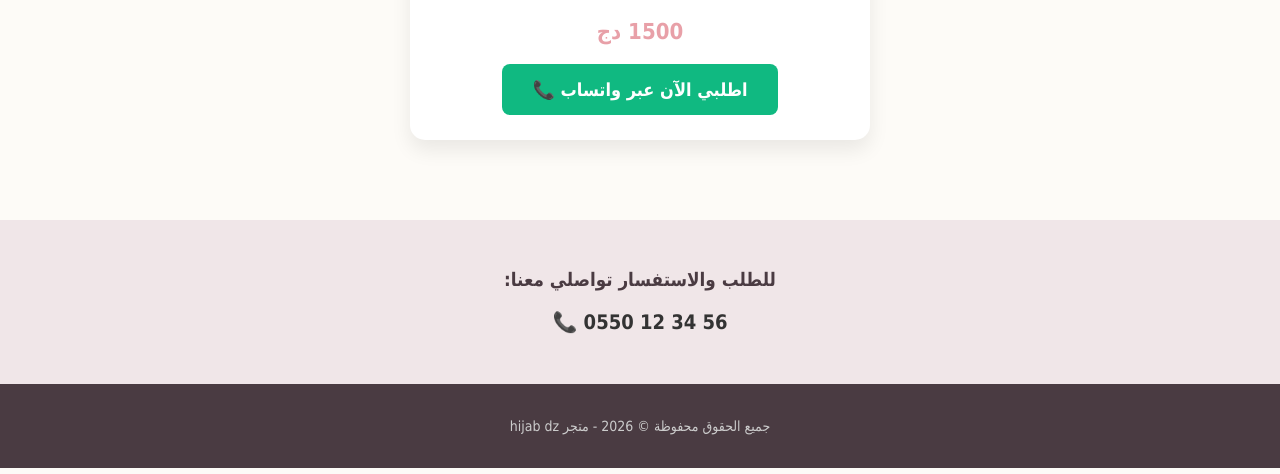
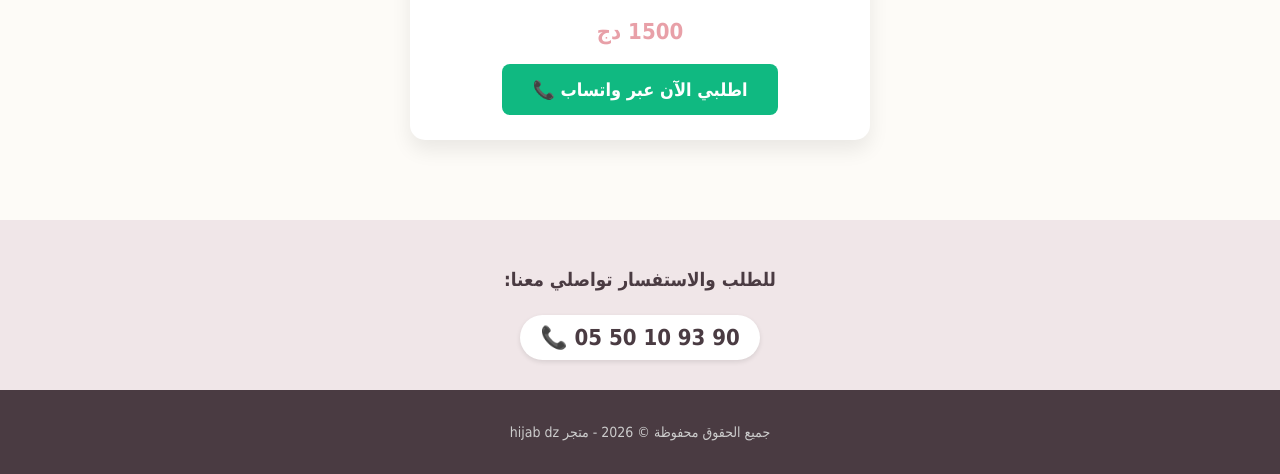
Before and after one commit to ishakdiga55-ops/Hijab-dz, a plain HTML site: page index.html in a window 1280 px wide. Shown: the part 833-1307 px from the top of the page. Drawn offline with Linux system fonts and the light colour scheme.

Commit message:
Update index.html

```diff
--- a/index.html
+++ b/index.html
@@ -13,15 +13,15 @@
 
         body {
             font-family: Tahoma, Arial, sans-serif;
-            background-color: #fdfbf7; /* لون كريمي فاتح */
+            background-color: #fdfbf7;
             margin: 0;
             padding: 0;
             color: #333;
         }
 
-        /* الترويسة وشريط التنقل */
+        /* الترويسة */
         header {
-            background-color: #4a3b42; /* لون بني داكن أنيق */
+            background-color: #4a3b42;
             color: white;
             padding: 15px 20px;
             display: flex;
@@ -44,10 +44,10 @@
         }
 
         nav a:hover {
-            color: #e8a0a8; /* لون وردي عند التمرير */
+            color: #e8a0a8;
         }
 
-        /* القسم الرئيسي (Hero) */
+        /* القسم الرئيسي */
         .hero {
             background-color: #4a3b42;
             color: white;
@@ -65,7 +65,7 @@
             margin-bottom: 20px;
         }
 
-        /* قسم المنتج الواحد */
+        /* قسم المنتج */
         .product-section {
             padding: 40px 20px;
             max-width: 500px;
@@ -93,6 +93,7 @@
             width: 100%;
             height: 350px;
             object-fit: cover;
+            background-color: #f0f0f0; /* خلفية مؤقتة إذا لم توجد الصورة */
         }
 
         .product-card h3 {
@@ -108,9 +109,10 @@
             margin-bottom: 20px;
         }
 
+        /* زر الطلب عبر واتساب */
         .btn-order {
             display: inline-block;
-            background-color: #10b981; /* لون أخضر واتساب */
+            background-color: #10b981;
             color: white;
             border: none;
             padding: 15px 30px;
@@ -139,11 +141,24 @@
             margin-bottom: 15px;
         }
 
-        .contact-section p {
-            font-size: 20px;
+        /* رابط الهاتف */
+        .phone-link {
+            font-size: 22px;
             font-weight: bold;
-            color: #333;
-            direction: ltr; /* لضبط شكل الأرقام */
+            color: #4a3b42;
+            text-decoration: none;
+            direction: ltr;
+            display: inline-block;
+            background: white;
+            padding: 10px 20px;
+            border-radius: 50px;
+            box-shadow: 0 2px 5px rgba(0,0,0,0.1);
+            margin-top: 10px;
+        }
+
+        .phone-link:hover {
+            background-color: #e8a0a8;
+            color: white;
         }
 
         /* التذييل */
@@ -179,21 +194,23 @@
         <h2>منتجنا المميز ✨</h2>
 
         <div class="product-card">
-            <!-- صورة المنتج (يمكنك تغيير الرابط لاحقاً) -->
+            <!-- ضع هنا رابط صورة منتجك الحقيقي -->
             <img src="https://images.unsplash.com/photo-1595777457583-95e059d581b8?ixlib=rb-4.0.3&auto=format&fit=crop&w=800&q=80" alt="حجاب أنيق">
 
             <h3>حجاب حريري فاخر</h3>
             <p class="price">1500 دج</p>
 
-            <!-- زر الطلب مع رقم الهاتف -->
-            <a href="https://wa.me/213550123456" class="btn-order" target="_blank">اطلبي الآن عبر واتساب 📞</a>
+            <!-- زر الطلب عبر واتساب مع رقمك الصحيح -->
+            <!-- ملاحظة: الرقم يبدأ بـ 213 (كود الجزائر) ثم رقمك بدون الصفر الأول -->
+            <a href="https://wa.me/213550109390" class="btn-order" target="_blank">اطلبي الآن عبر واتساب 📞</a>
         </div>
     </section>
 
-    <!-- قسم التواصل مع رقم الهاتف -->
+    <!-- قسم التواصل مع رقم الهاتف الصحيح -->
     <section class="contact-section" id="contact">
         <h3>للطلب والاستفسار تواصلي معنا:</h3>
-        <p>📞 0550 12 34 56</p>
+        <!-- رابط اتصال مباشر بالرقم -->
+        <a href="tel:+213550109390" class="phone-link">📞 05 50 10 93 90</a>
     </section>
 
     <!-- التذييل -->
```
